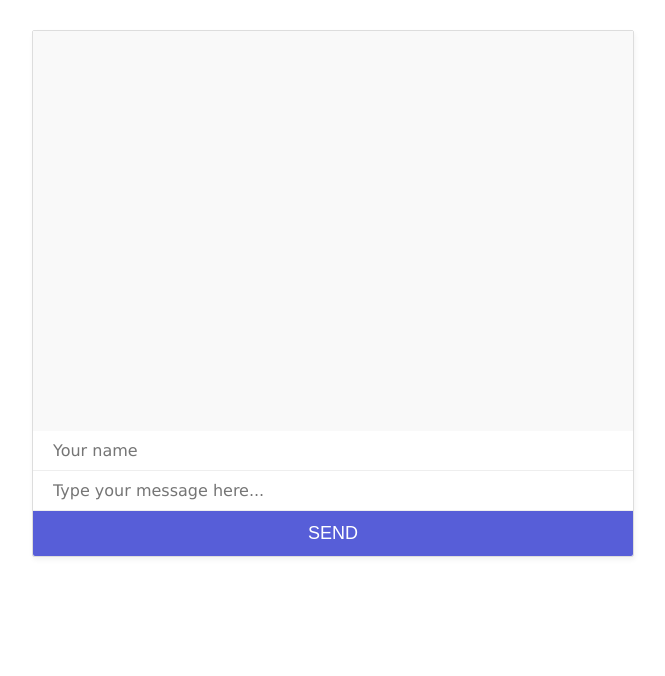
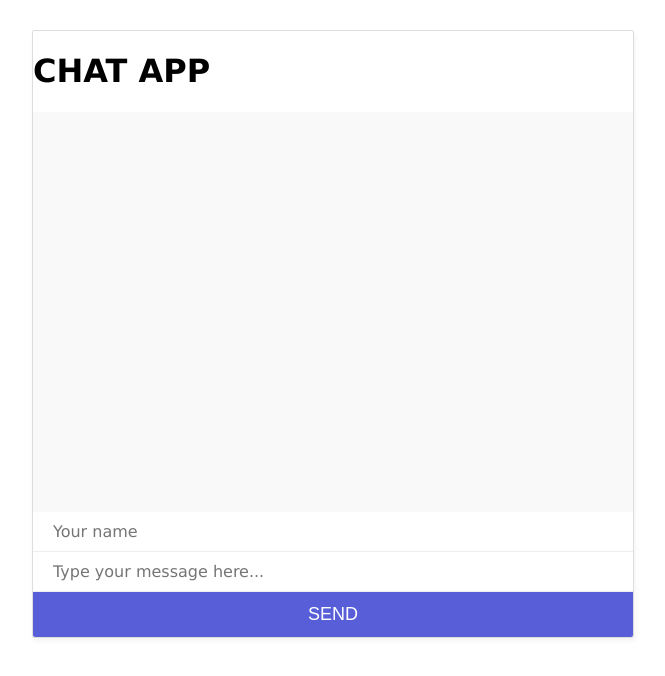
Before and after one commit to manoj4617/chatApp-nodejs, a website: page public/index.html in a window 1280 px wide. Shown: the whole page, without its empty margins (307-972 px from the left). Drawn offline with nearby package versions, Linux system fonts and the light colour scheme; no server answers.

Commit message:
Update index.html

```diff
--- a/public/index.html
+++ b/public/index.html
@@ -9,6 +9,7 @@
 </head>
 <body>
    <div id="mario-chat">
+        <h1>CHAT APP</h1>
        <div id="chat-window">
            <div id="output"></div>
            <div id="feedback"></div>
```
